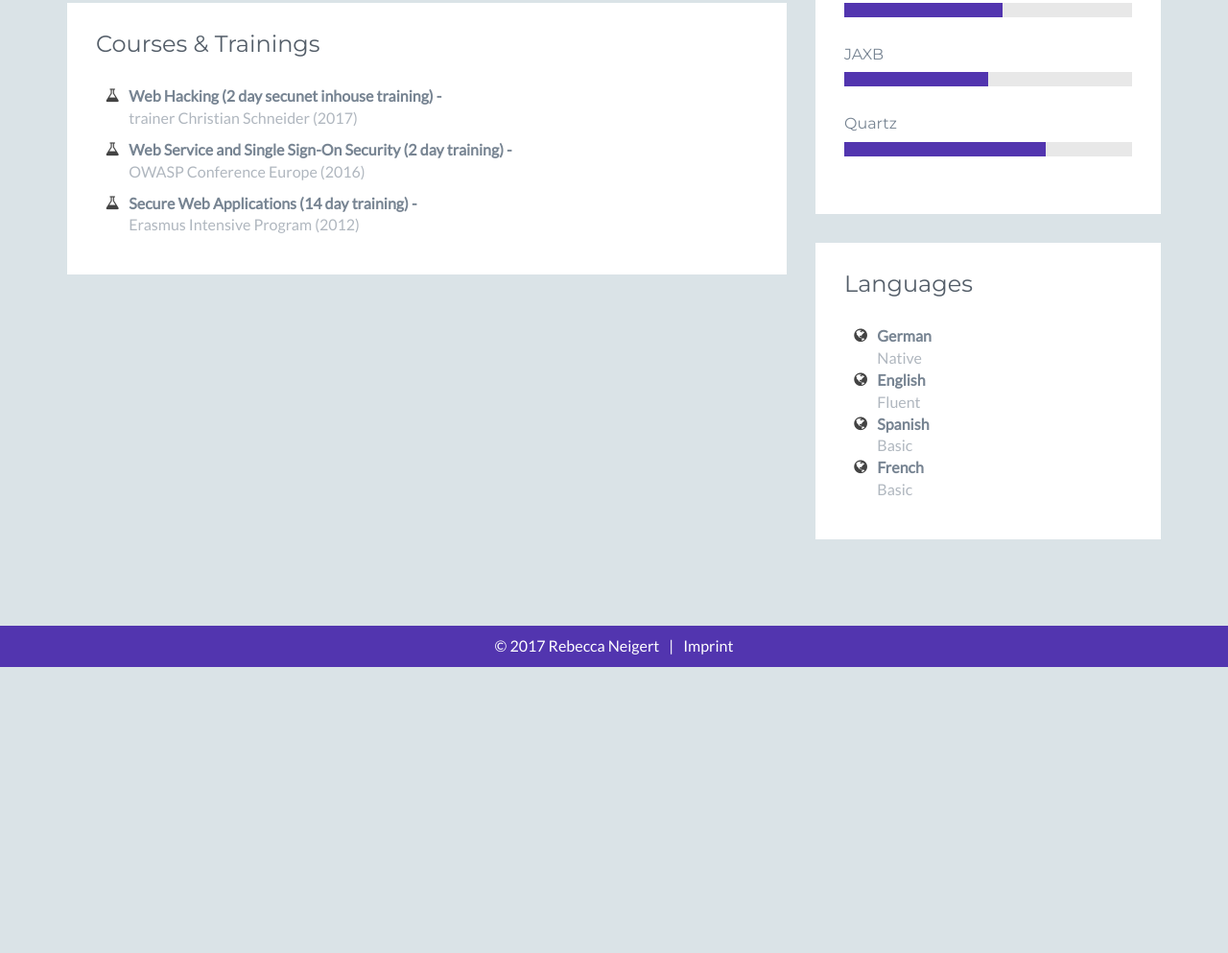
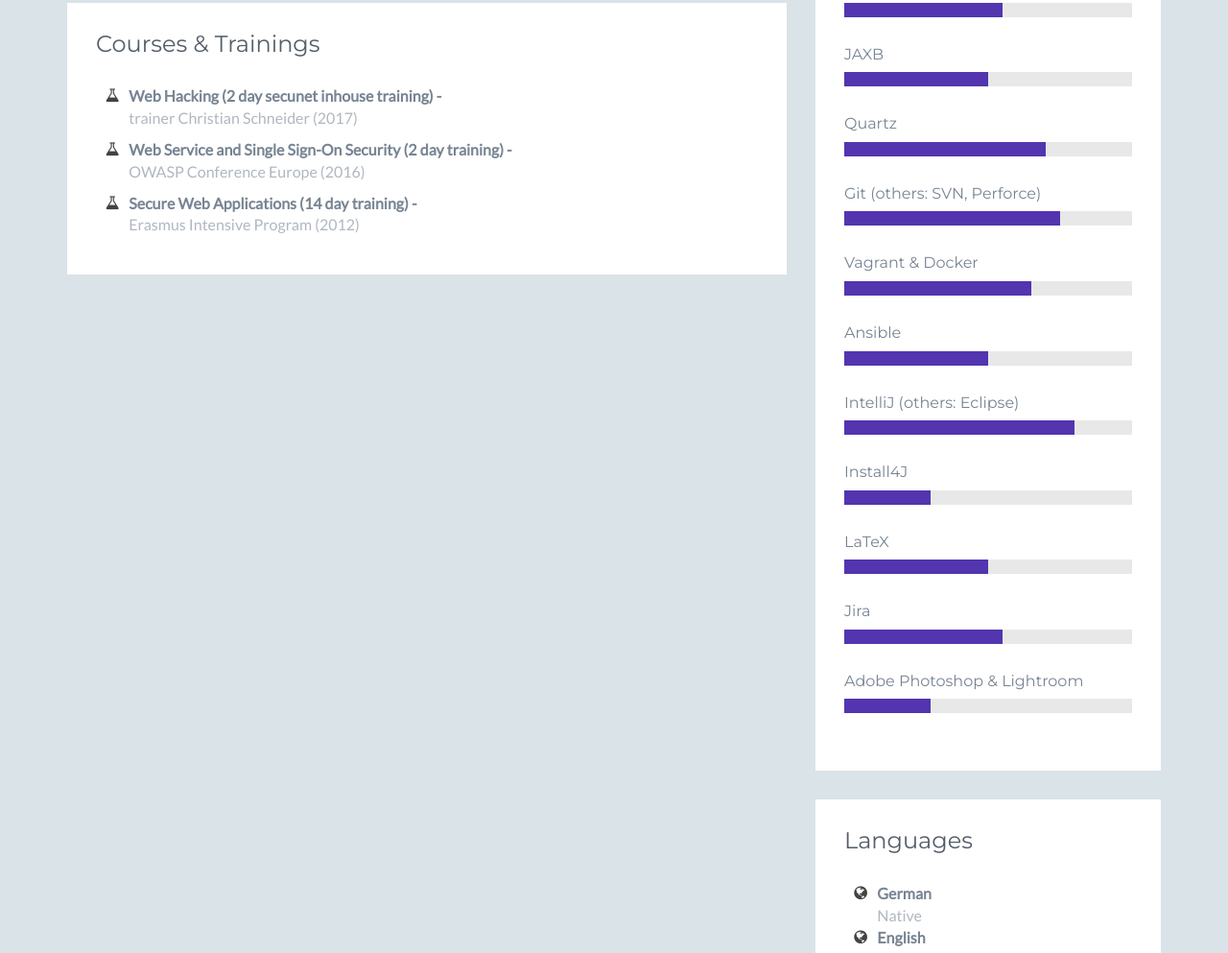
Before and after one commit to rebeccan/rebeccan.github.io, a plain HTML site: page index.html in a window 1280 px wide. Shown: the part 2334-3327 px from the top of the page at 96% size. Before the commit the page ends 3029 px from the top, so only its background shows below. Drawn offline with Linux system fonts and the light colour scheme.

Commit message:
added skills

```diff
--- a/index.html
+++ b/index.html
@@ -524,6 +524,87 @@ todo rn:
                   <!--//level-bar-->
                 </div>
                 <!--//item-->
+
+                <div class="item">
+                  <h3 class="level-title">Git (others: SVN, Perforce)<span class="level-label"></span></h3>
+                  <div class="level-bar">
+                    <div class="level-bar-inner" data-level="75%">
+                    </div>
+                  </div>
+                  <!--//level-bar-->
+                </div>
+                <!--//item-->
+
+                <div class="item">
+                  <h3 class="level-title">Vagrant &amp; Docker<span class="level-label"></span></h3>
+                  <div class="level-bar">
+                    <div class="level-bar-inner" data-level="65%">
+                    </div>
+                  </div>
+                  <!--//level-bar-->
+                </div>
+                <!--//item-->
+
+                <div class="item">
+                  <h3 class="level-title">Ansible<span class="level-label"></span></h3>
+                  <div class="level-bar">
+                    <div class="level-bar-inner" data-level="50%">
+                    </div>
+                  </div>
+                  <!--//level-bar-->
+                </div>
+                <!--//item-->
+
+                <div class="item">
+                  <h3 class="level-title">IntelliJ (others: Eclipse)<span class="level-label"></span></h3>
+                  <div class="level-bar">
+                    <div class="level-bar-inner" data-level="80%">
+                    </div>
+                  </div>
+                  <!--//level-bar-->
+                </div>
+                <!--//item-->
+
+                <div class="item">
+                  <h3 class="level-title">Install4J<span class="level-label"></span></h3>
+                  <div class="level-bar">
+                    <div class="level-bar-inner" data-level="30%">
+                    </div>
+                  </div>
+                  <!--//level-bar-->
+                </div>
+                <!--//item-->
+
+                <div class="item">
+                  <h3 class="level-title">LaTeX<span class="level-label"></span></h3>
+                  <div class="level-bar">
+                    <div class="level-bar-inner" data-level="50%">
+                    </div>
+                  </div>
+                  <!--//level-bar-->
+                </div>
+                <!--//item-->
+
+                <div class="item">
+                  <h3 class="level-title">Jira<span class="level-label"></span></h3>
+                  <div class="level-bar">
+                    <div class="level-bar-inner" data-level="55%">
+                    </div>
+                  </div>
+                  <!--//level-bar-->
+                </div>
+                <!--//item-->
+
+                <div class="item">
+                  <h3 class="level-title">Adobe Photoshop &amp; Lightroom<span class="level-label"></span></h3>
+                  <div class="level-bar">
+                    <div class="level-bar-inner" data-level="30%">
+                    </div>
+                  </div>
+                  <!--//level-bar-->
+                </div>
+                <!--//item-->
+
               </div>
             </div>
             <!--//content-->
```
